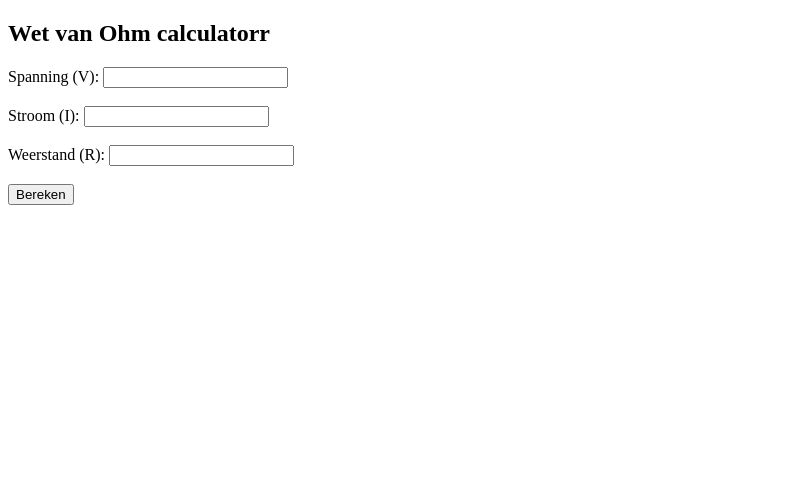
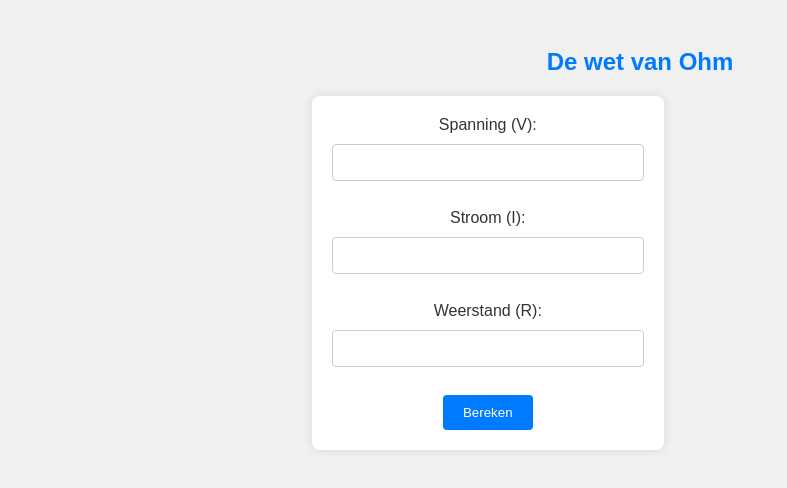
Before and after one commit to MediaROVC/Wet_van_Ohm, a plain HTML site: page index.html in a window 1280 px wide. Shown: the whole page, without its empty margins (0-787 px from the left). Drawn offline with nearby package versions, Linux system fonts and the light colour scheme.

Commit message:
Update index.html

```diff
--- a/index.html
+++ b/index.html
@@ -1,8 +1,48 @@
 <!DOCTYPE html>
 <html>
 <head>
-    <title>Wet van Ohm calculator</title>
+    <title>De wet van Ohm</title>
     <script src="https://cdn.jsdelivr.net/npm/chart.js"></script>
+    <style>
+        body {
+            font-family: Arial, sans-serif;
+            background-color: #f0f0f0;
+            color: #333;
+            text-align: center;
+            padding: 20px;
+        }
+        h2 {
+            color: #007BFF;
+        }
+        form {
+            background-color: #fff;
+            padding: 20px;
+            border-radius: 8px;
+            box-shadow: 0 0 10px rgba(0, 0, 0, 0.1);
+            display: inline-block;
+        }
+        input[type="text"] {
+            padding: 10px;
+            margin: 10px 0;
+            border: 1px solid #ccc;
+            border-radius: 4px;
+            width: calc(100% - 22px);
+        }
+        input[type="button"] {
+            background-color: #007BFF;
+            color: #fff;
+            border: none;
+            padding: 10px 20px;
+            border-radius: 4px;
+            cursor: pointer;
+        }
+        input[type="button"]:hover {
+            background-color: #0056b3;
+        }
+        canvas {
+            margin-top: 20px;
+        }
+    </style>
     <script>
         function calculateOhmsLaw() {
             var voltage = parseFloat(document.getElementById("voltage").value);
@@ -51,13 +91,13 @@
     </script>
 </head>
 <body>
-    <h2>Wet van Ohm calculatorr</h2>
+    <h2>De wet van Ohm</h2>
     <form>
         Spanning (V): <input type="text" id="voltage"><br><br>
         Stroom (I): <input type="text" id="current"><br><br>
         Weerstand (R): <input type="text" id="resistance"><br><br>
         <input type="button" value="Bereken" onclick="calculateOhmsLaw()">
     </form>
-    <canvas id="ohmsLawChart" width="400" height="200"></canvas>
+    <canvas id="ohmsLawChart" width="300" height="150"></canvas>
 </body>
 </html>
```
